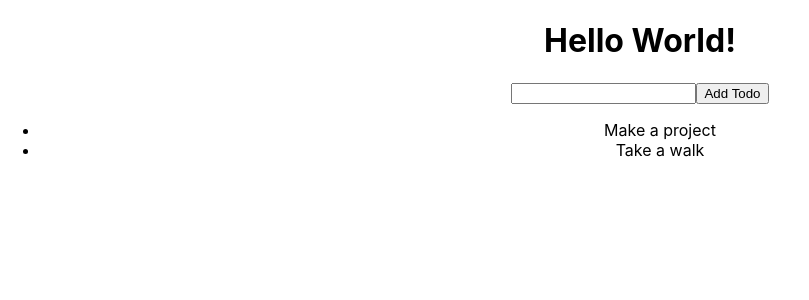
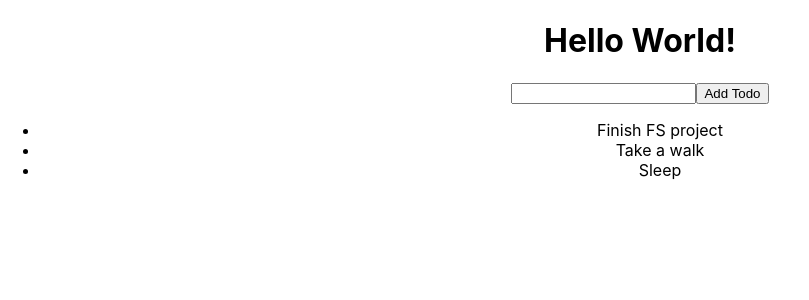
Before and after one commit to prabhkirank12/TODOApp, a React (Create React App) app in the folder todo_app/: page / in a window 1280 px wide. Shown: the top 300 px of the page, without its empty margins (0-809 px from the left). Built offline with nearby package versions, Linux system fonts and the light colour scheme.

Commit message:
Functionality for the Add TODO button

```diff
--- a/todo_app/src/App.js
+++ b/todo_app/src/App.js
@@ -1,15 +1,33 @@
+import React, { useState } from 'react';
 import './App.css';
 
 function App() {
+  //todos will start with an empty array, this is setting the state, state is temporary it will reset once refreshed
+  //react hooks => allows you to use state and other react features without writing a class
+  const [todos, setTodos] = useState(['Finish FS project', 'Take a walk', 'Sleep']);
+  //the input for the todo should be empty everytime
+  const [input, setInput] = useState('');
+
+  // onClick event handler
+  const addTodo = (e) => {
+    e.preventDefault();
+    // keep the current array and then append the input to it
+    setTodos([...todos, input]);
+    setInput(''); //clears the input after enter
+  }
   return (
     <div className="App">
       <h1>Hello World!</h1>
-      <input />
-      <button>Add Todo</button>
+      <form>
+        {/* mapping the state with the input, capture the data being entered in the input */}
+        <input value={input} onChange={e => setInput(e.target.value)}/>
+        <button type="submit" onClick={addTodo}>Add Todo </button>
+      </form>
 
-      <ul>
-        <li>Make a project</li>
-        <li>Take a walk</li>
+    <ul>
+        {todos.map(todo => (
+          <li>{todo}</li>
+        ))}
       </ul>
     </div>
   );
```
